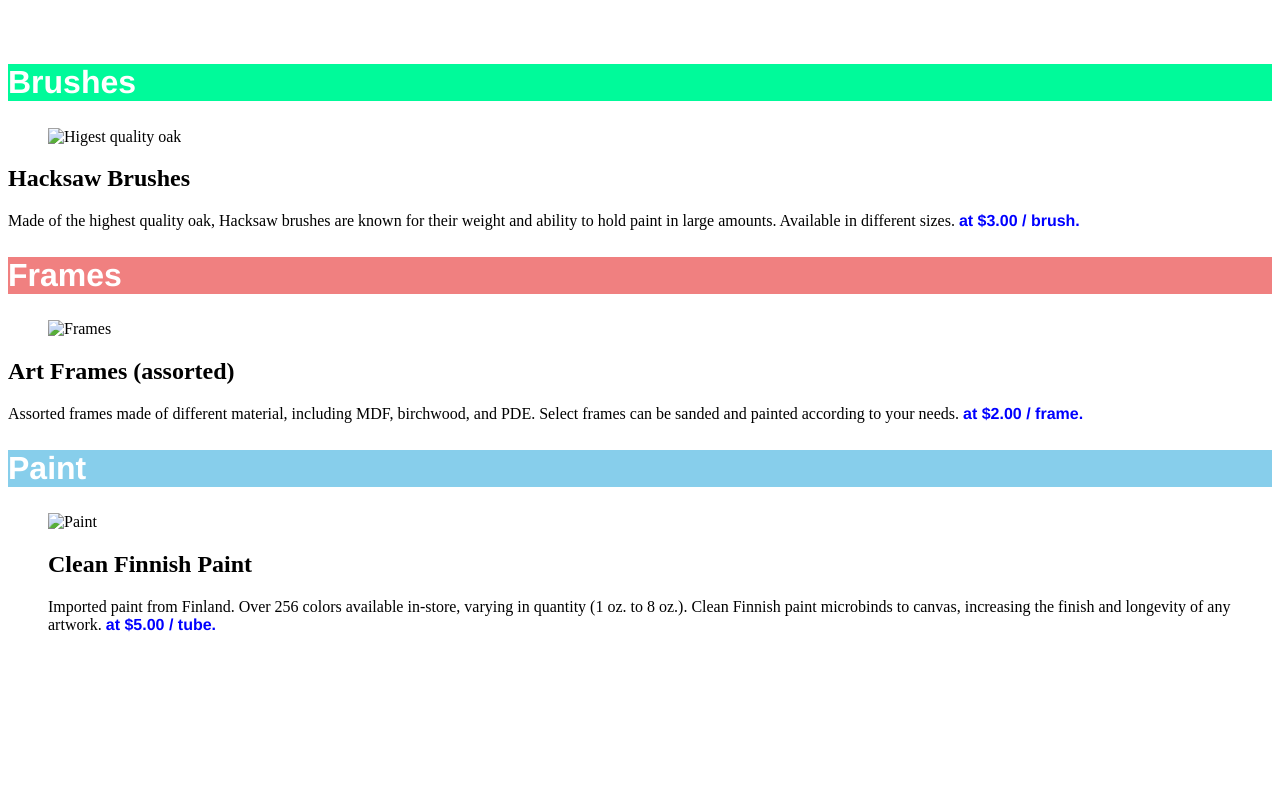
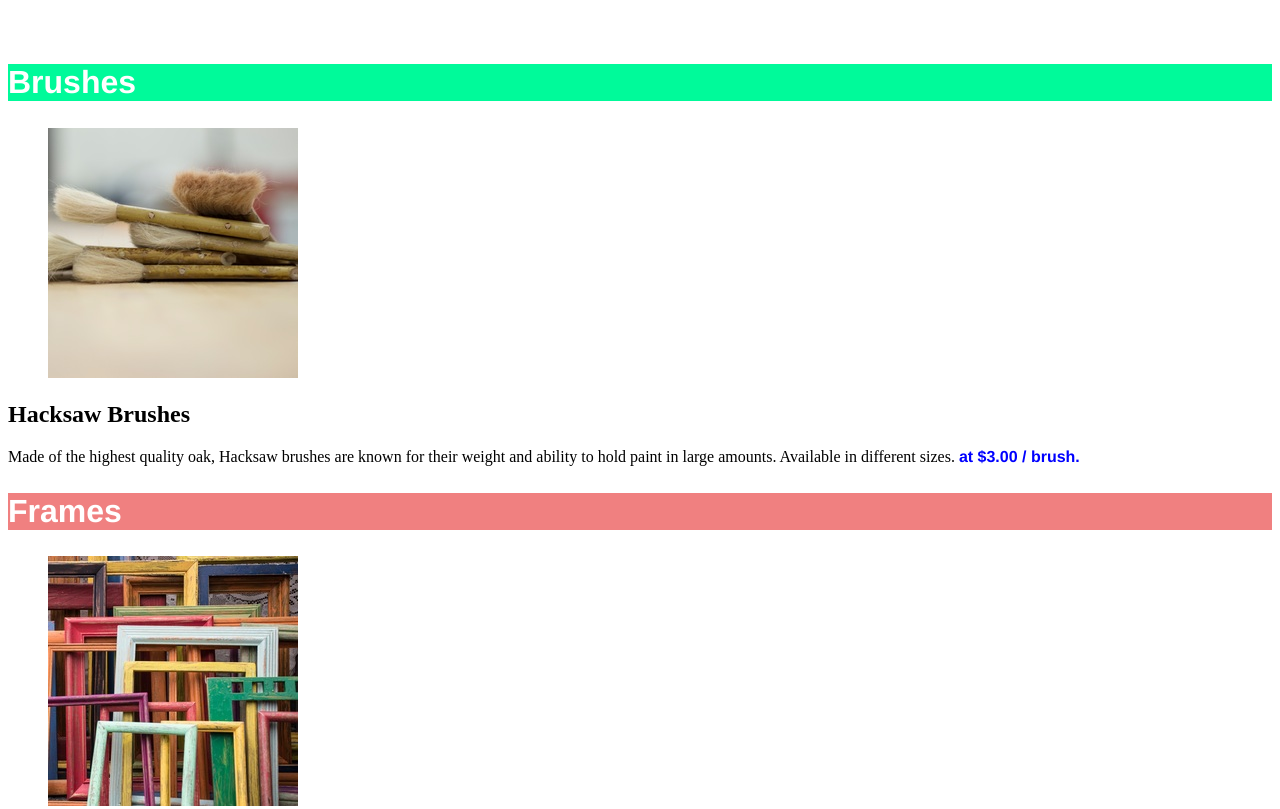
Before and after one commit to Gomoda0/dasmoto, a plain HTML site: page index.html in a window 1280 px wide. Shown: the part 185-994 px from the top of the page. Before the commit the page ends 835 px from the top, so only its background shows below. Drawn offline with Linux system fonts and the light colour scheme; files that its build step writes are made by us from their sources.

Commit message:
Update index.html

```diff
--- a/index.html
+++ b/index.html
@@ -5,7 +5,7 @@
     <meta http-equiv="X-UA-Compatible" content="IE=edge">
     <meta name="viewport" content="width=device-width, initial-scale=1.0">
     <title>Dasmoto`s Arts & Crafts</title>
-    <link rel="stylesheet" href="./resources/css/index.css">
+    <link rel="stylesheet" href="index.css">
 </head>
 <body>
     <main>
@@ -13,7 +13,7 @@
         <section>
             <h1 id="brushes">Brushes</h1>
             <figure>
-                <img src="./resources/pics/hacksaw.jpeg" alt="Higest quality oak">
+                <img src="hacksaw.jpeg" alt="Higest quality oak">
             </figure>
             <h2>Hacksaw Brushes</h2>
             <article>
@@ -23,7 +23,7 @@
         <section>
             <h1 id="frames">Frames</h1>
             <figure>
-                <img src="./resources/pics/frames.jpeg" alt="Frames">
+                <img src="frames.jpeg" alt="Frames">
             </figure>
             <h2> Art Frames (assorted)</h2>
             <article>
@@ -33,7 +33,7 @@
         <section>
             <h1 id="paint">Paint</h1>
             <figure>
-                <img src="./resources/pics/finnish.jpeg" alt="Paint">
+                <img src="finnish.jpeg" alt="Paint">
                 <h2>Clean Finnish Paint</h2>
                 <article>
                     Imported paint from Finland. Over 256 colors available in-store, varying in quantity (1 oz. to 8 oz.). Clean Finnish paint microbinds to canvas, increasing the finish and longevity of any artwork. <strong> at $5.00 / tube.</strong>
```
